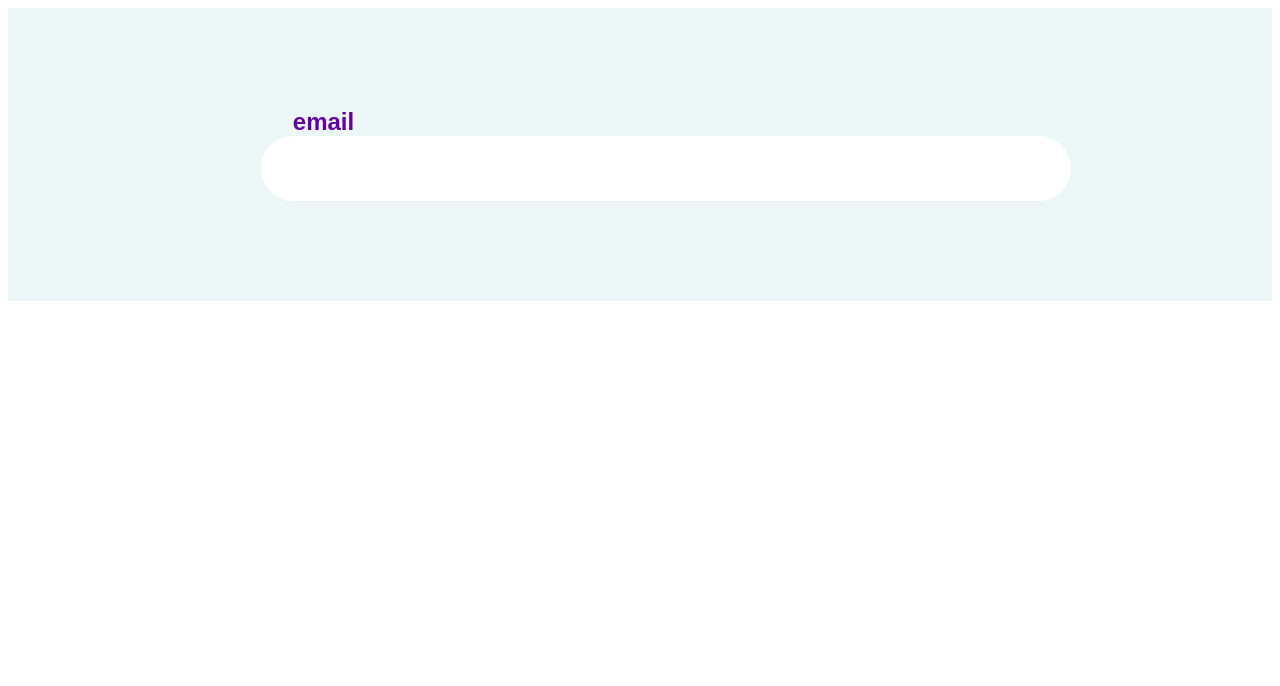
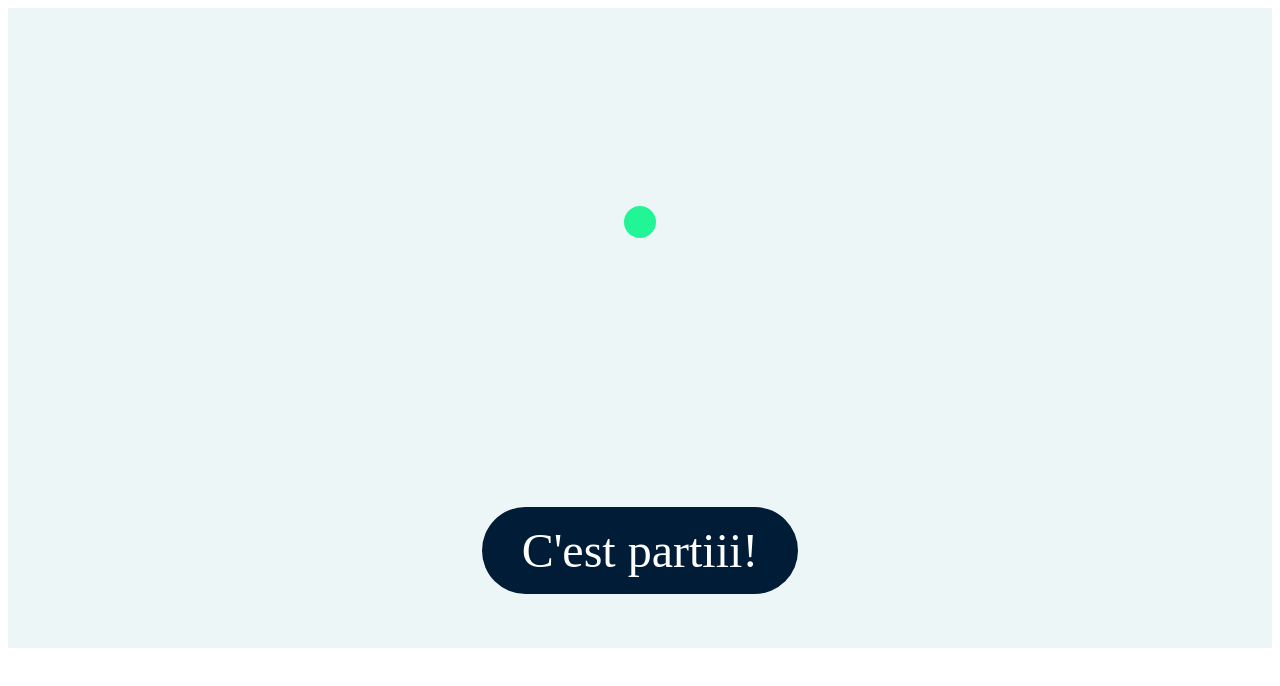
Before and after one commit to JohanHauteville/Exercices, a website: page index.html in a window 1280 px wide. Drawn offline with Linux system fonts and the light colour scheme.

Commit message:
Exercice animation ball

```diff
--- a/SASS/main.scss
+++ b/SASS/main.scss
@@ -2,51 +2,40 @@
 @import "./Base/font-Heading.scss";
 
 $cd-btn: #011c37;
-$cd-txt: #6300a0;
+$cd-txt: #22f596;
 $cd-box: #fff;
 $cd-txt--invalid: #fff;
 $cd-danger: #b20a37;
+$ball-size: 20rem;
 
 .container{
     background-color: rgb(237, 246, 247);
+    display: flex;
+    flex-direction: column-reverse;
+    align-items: center;
+    justify-content: space-around;
+    height: 40rem;
 
 }
 
 
-
-.form {
-    display: flex;
-    flex-direction: column;
-    align-items: center;
-    padding: 100px 0;
-    &__group {
-        & label{
-            position: relative;
-            left: 2rem;
-            font-family: 'Montserrat', sans-serif;
-            color: $cd-txt;
-            font-size: 1.5rem;
-            font-weight: bold;
-        }
-
-        width: 60%;
-        & input {
-            border: 2px solid $cd-box;
-            border-radius: 100rem;
-            color: $cd-txt;
-            font-family: 'Montserrat', sans-serif;
-            font-size: 2.5rem;
-            outline: none;
-            padding: .5rem 1.5rem;
-            width: 100%;
-            &:focus {
-                border: 2px solid $cd-txt;
-            }
-            &:invalid {
-                background: $cd-danger;
-                border: 2px solid $cd-danger;
-                color: $cd-txt--invalid;
-            }
-        }
-  }
+.btn {
+    background: $cd-btn;
+    font-size: 3rem;
+    cursor: pointer;
+    padding: 1rem 2.5rem;
+    border-radius: 10rem;
+    color: $cd-box;
+    &:active + .ball{
+        transform: scale(1);
+    }
 }
+.ball {
+    width: $ball-size;
+    height: $ball-size;
+    background: $cd-txt;
+    margin-bottom: 1rem;
+    border-radius: $ball-size * 0.5;
+    transform: scale(0.1);
+    transition: transform 4000ms;
+}
--- a/index.html
+++ b/index.html
@@ -8,19 +8,12 @@
     <link rel="stylesheet" href="CSS/main.css">
 </head>
 <body>
-    <!-- <div><p></p></div>
-    <div class="article__heading"></div>
     <div class="container">
-        <div class="btn">
-            Vois comme je grandis !
-        </div>
-    </div> -->
-    <div class="container">
-        <div class="form">
-            <div class="form__group">
-                <label for="">email</label>
-                <input type="email" name="" id="">
+        <div class="container">
+            <div class="btn">
+                C'est partiii!
             </div>
+            <div class="ball"></div>
         </div>
     </div>
 </body>
```
Also changed, not shown: CSS/main.css, 2 other files.
